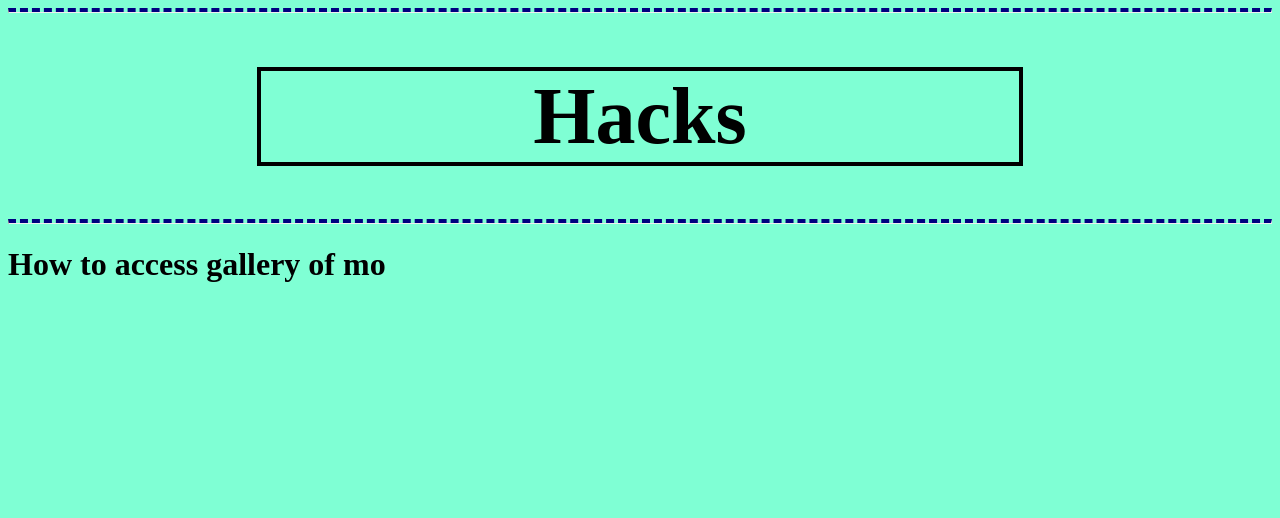
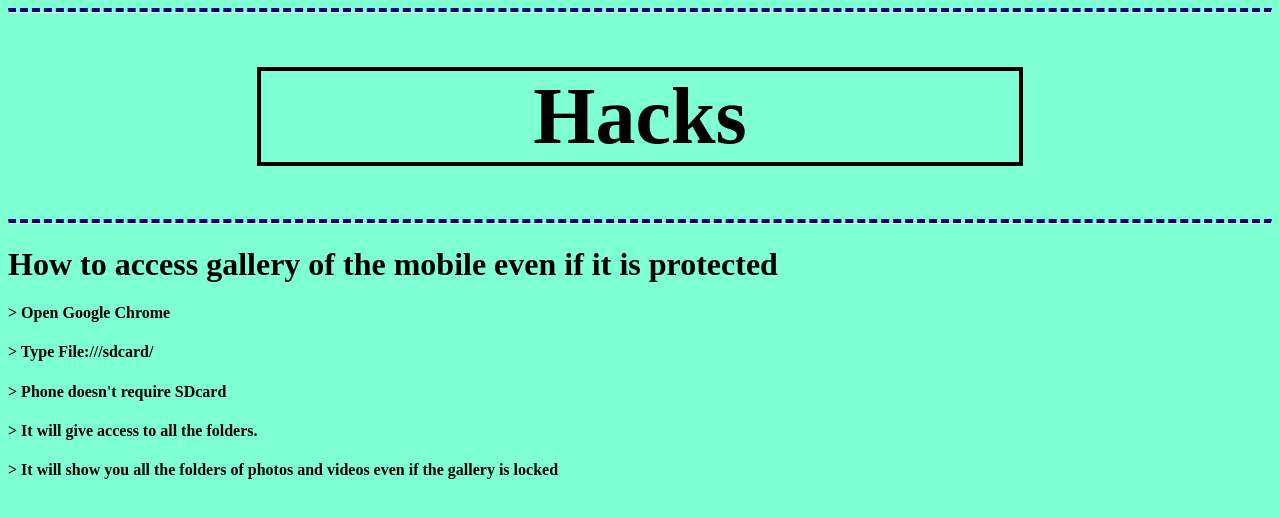
Before and after one commit to bharathnarayanasamy/Hacks, a plain HTML site: page index.html in a window 1280 px wide. Drawn offline with Linux system fonts and the light colour scheme.

Commit message:
Update index.html

```diff
--- a/index.html
+++ b/index.html
@@ -16,7 +16,14 @@
     </center>
     <hr>
     <div class="container">
-        <h1>How to access gallery of mo</h1>
+        <h1>How to access gallery of the mobile even if it is protected</h1>
+        <div class="steps">
+            <h4> > Open Google Chrome</h4>
+            <h4> > Type <b>File:///sdcard/</b></h4>
+            <h4> > Phone doesn't require <b>SDcard</b></h4>
+            <h4> > It will give access to all the folders.</h4>
+            <h4> > It will show you all the folders of photos and videos even if the gallery is locked</h4>
+        </div>
     </div>
 </body>
 </html>
```
